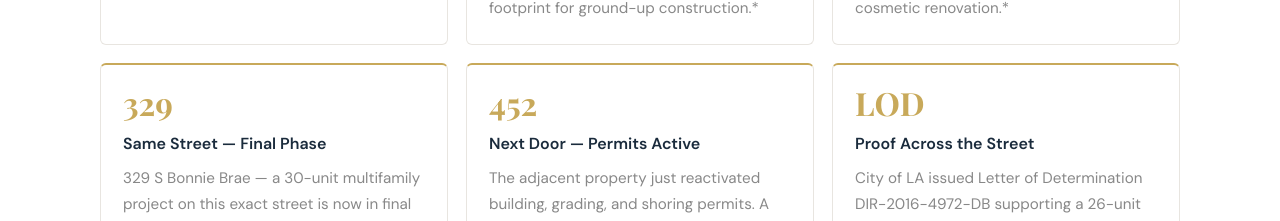
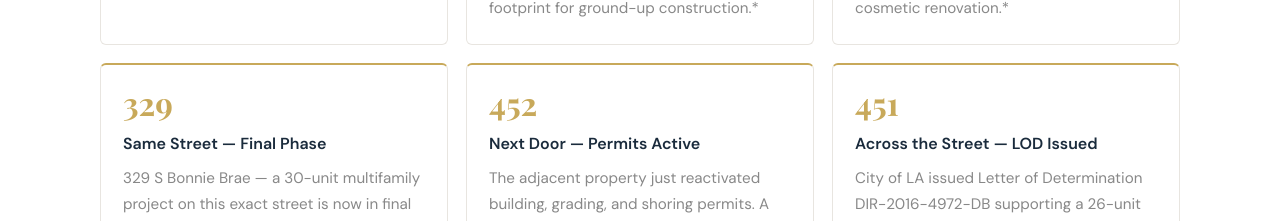
Before and after one commit to Ebenyi1976/446-bonnie-brea, a Next.js app: page / in a window 1280 px wide. Shown: the part 3220-3441 px from the top of the page. Built offline with nearby package versions, Linux system fonts and the light colour scheme.

Commit message:
Update LOD card stat to 451 and new title

```diff
--- a/app/page.tsx
+++ b/app/page.tsx
@@ -108,7 +108,7 @@ export default function Home() {
               { stat: 'Unit 4', title: 'Delivered Vacant at Close', body: 'Owner-occupied unit delivers vacant at close of escrow. Available immediately for renovation or occupancy. Market rent est. $1,800–$2,000/month upon light cosmetic renovation.*' },
               { stat: '329', title: 'Same Street — Final Phase', body: '329 S Bonnie Brae — a 30-unit multifamily project on this exact street is now in final construction phase. The submarket is not coming. It is already here.' },
               { stat: '452', title: 'Next Door — Permits Active', body: 'The adjacent property just reactivated building, grading, and shoring permits. A 30-unit 6-story development is in active plan check steps from this site. The block is already moving.' },
-              { stat: 'LOD', title: 'Proof Across the Street', body: 'City of LA issued Letter of Determination DIR-2016-4972-DB supporting a 26-unit project at 451 S Bonnie Brae — directly across the street. Same zoning. Same TOC tier.' },
+              { stat: '451', title: 'Across the Street — LOD Issued', body: 'City of LA issued Letter of Determination DIR-2016-4972-DB supporting a 26-unit project at 451 S Bonnie Brae — directly across the street. Same zoning. Same TOC tier.' },
             ].map(({ stat, title, body }) => (
               <div className="card" key={stat + title}>
                 <div className="cardStat">{stat}</div>
```
